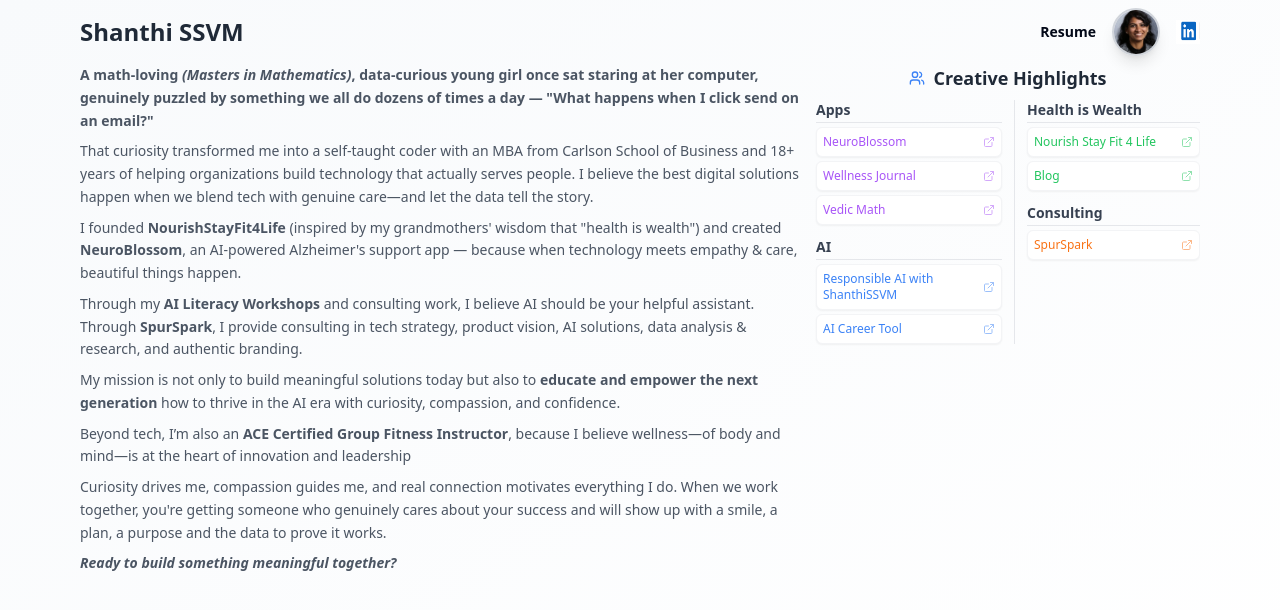
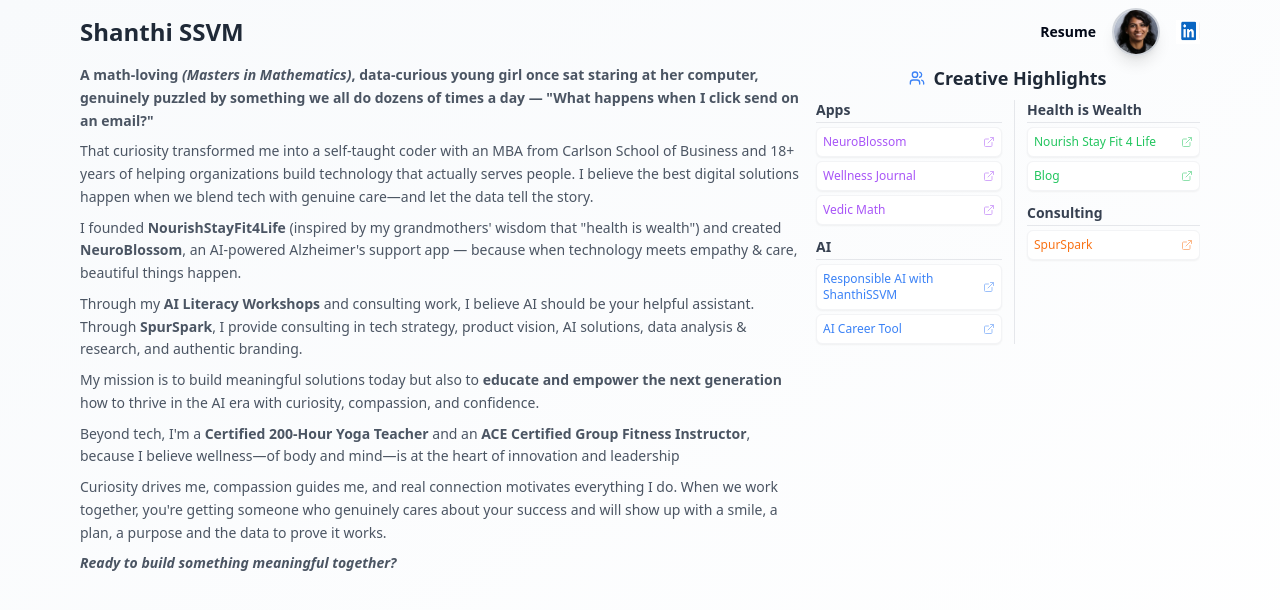
Before and after one commit to ShanssvM/portfolio-shanthi, a React (Vite) app: page / in a window 1280 px wide. Shown: the top 610 px of the page. Built offline with nearby package versions, Linux system fonts and the light colour scheme.

Commit message:
Code edited in Lovable Code Editor

```diff
--- a/src/pages/Index.tsx
+++ b/src/pages/Index.tsx
@@ -116,8 +116,8 @@ const Index = () => {
 <p>That curiosity transformed me into a self-taught coder with an MBA from Carlson School of Business and 18+ years of helping organizations build technology that actually serves people. I believe the best digital solutions happen when we blend tech with genuine care—and let the data tell the story.</p>
 <p>I founded <b>NourishStayFit4Life</b> (inspired by my grandmothers' wisdom that "health is wealth") and created <b>NeuroBlossom</b>, an AI-powered Alzheimer's support app — because when technology meets empathy & care, beautiful things happen.</p>
 <p>Through my <b>AI Literacy Workshops</b> and consulting work, I believe AI should be your helpful assistant. Through <b>SpurSpark</b>, I provide consulting in tech strategy, product vision, AI solutions, data analysis & research, and authentic branding.</p>
-<p>My mission is not only to build meaningful solutions today but also to <b>educate and empower the next generation</b> how to thrive in the AI era with curiosity, compassion, and confidence.</p>
-<p>Beyond tech, I’m also an <b>ACE Certified Group Fitness Instructor</b>, because I believe wellness—of body and mind—is at the heart of innovation and leadership</p>
+<p>My mission is to build meaningful solutions today but also to <b>educate and empower the next generation</b> how to thrive in the AI era with curiosity, compassion, and confidence.</p>
+<p>Beyond tech, I'm a <b>Certified 200-Hour Yoga Teacher</b> and an <b>ACE Certified Group Fitness Instructor</b>, because I believe wellness—of body and mind—is at the heart of innovation and leadership</p>
 <p>Curiosity drives me, compassion guides me, and real connection motivates everything I do. When we work together, you're getting someone who genuinely cares about your success and will show up with a smile, a plan, a purpose and the data to prove it works.</p>
 
 <p><i><b>Ready to build something meaningful together?</b></i></p>
```
